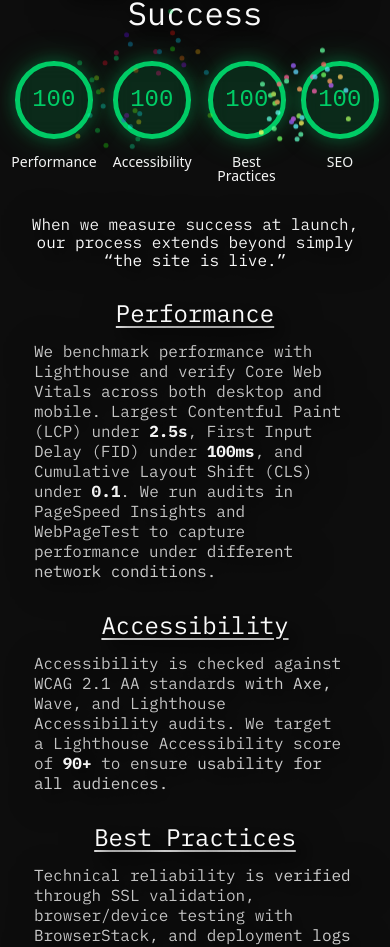
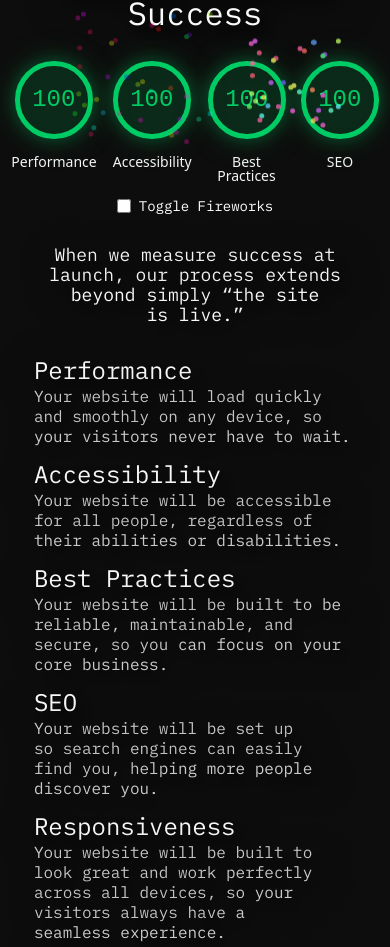
Before and after one commit to evan-baron/retcon-consulting, a Next.js app: page /development in a window 390 px wide. Shown: the part 3255-4202 px from the top of the page. Built offline with nearby package versions, Linux system fonts and the light colour scheme; a web font is replaced by a local one.

Commit message:
changed measure success to be more user friendly

```diff
--- a/src/app/components/footer/Footer.tsx
+++ b/src/app/components/footer/Footer.tsx
@@ -12,7 +12,7 @@ import styles from './footer.module.scss';
 import { useAppContext } from '@/app/context/AppContext';
 
 // MUI icons
-import { LinkedIn, Facebook } from '@mui/icons-material';
+import { LinkedIn, Instagram, Facebook } from '@mui/icons-material';
 
 function Footer() {
 	const { isMobileWidth } = useAppContext();
--- a/src/app/development/commitment/commitment.module.scss
+++ b/src/app/development/commitment/commitment.module.scss
@@ -30,7 +30,7 @@
 		width: 95%;
 		display: grid;
 		grid-template-columns: repeat(auto-fit, minmax(350px, 1fr));
-		gap: 2rem 3rem;
+		gap: 1.5rem 2rem;
 		margin: 1.25rem 0;
 		padding: 0;
 		list-style: none;
--- a/src/app/development/customTiles/customTiles.module.scss
+++ b/src/app/development/customTiles/customTiles.module.scss
@@ -4,14 +4,14 @@
 	display: grid;
 	justify-content: center;
 	grid-template-columns: repeat(3, minmax(0, 25rem));
-	gap: 3rem;
-	max-height: 72rem;
+	gap: 2rem 3rem;
+	max-height: 71rem;
 	transition: max-height 0.5s ease-in-out;
 	padding: 3rem 2rem;
 	overflow: hidden;
 
 	&.open {
-		max-height: 107rem;
+		max-height: 105rem;
 
 		.tile.hidden {
 			opacity: 1;
--- a/src/app/development/development.module.scss
+++ b/src/app/development/development.module.scss
@@ -166,6 +166,8 @@
 	}
 
 	.custom {
+		gap: 0;
+
 		h2 {
 			margin-top: 0 !important;
 		}
--- a/src/app/development/measureSuccess/MeasureSuccess.tsx
+++ b/src/app/development/measureSuccess/MeasureSuccess.tsx
@@ -11,8 +11,13 @@ import styles from './measureSuccess.module.scss';
 // Components imports
 
 // Context imports
+import { useAppContext } from '@/app/context/AppContext';
+
+// Data imports
+import { MeasureDefinitions } from '@/lib/data/measure-success';
 
 const MeasureSuccess = () => {
+	const { isMobile } = useAppContext();
 	const scores = ['Performance', 'Accessibility', 'Best Practices', 'SEO'];
 
 	const wrapperRef = useRef<HTMLDivElement | null>(null);
@@ -28,7 +33,7 @@ const MeasureSuccess = () => {
 
 	// Definitions refs
 	const definitionsRefs = useMemo(
-		() => Array.from({ length: 5 }).map(() => createRef<HTMLDListElement>()),
+		() => Array.from({ length: 6 }).map(() => createRef<HTMLDListElement>()),
 		[]
 	);
 
@@ -51,6 +56,7 @@ const MeasureSuccess = () => {
 	);
 
 	const [fireworksActive, setFireworksActive] = useState(false);
+	const [showFireworks, setShowFireworks] = useState(true);
 	const [hasAnimated, setHasAnimated] = useState(false);
 
 	useEffect(() => {
@@ -135,6 +141,10 @@ const MeasureSuccess = () => {
 		return () => observer.disconnect();
 	}, [allRefs, definitionsRefs, definitionsRefsVisible, hasAnimated]);
 
+	const handleChange = () => {
+		setShowFireworks((prev) => !prev);
+	};
+
 	return (
 		<div className={styles['measureSuccess-wrapper']} ref={wrapperRef}>
 			<div
@@ -151,7 +161,7 @@ const MeasureSuccess = () => {
 						</li>
 					))}
 				</ul>
-				{fireworksActive ? (
+				{fireworksActive && showFireworks ? (
 					<div
 						className={styles.pyro}
 						data-credit='CSS Fireworks. Originally by Eddie Lin https://codepen.io/paulirish/pen/yEVMbP'
@@ -160,6 +170,28 @@ const MeasureSuccess = () => {
 						<div className={styles.after}></div>
 					</div>
 				) : null}
+				<div className={styles['fireworks-toggle']}>
+					<input
+						id='fireworks-toggle'
+						type='checkbox'
+						checked={!showFireworks}
+						onChange={(e) => {
+							e.stopPropagation();
+							handleChange();
+						}}
+						aria-labelledby='fireworks-label'
+					/>
+					<label
+						aria-label='Toggle Fireworks'
+						htmlFor='fireworks-label'
+						onClick={(e) => {
+							e.stopPropagation();
+							handleChange();
+						}}
+					>
+						Toggle Fireworks
+					</label>
+				</div>
 			</div>
 			<div className={styles.definitions}>
 				<p
@@ -171,7 +203,43 @@ const MeasureSuccess = () => {
 					When we measure success at launch, our process extends beyond simply
 					“the site is live.”
 				</p>
-				<dl
+				{!isMobile ? (
+					<div className={styles['definitions-grid']}>
+						{MeasureDefinitions.map((def, index) => (
+							<dl
+								className={`${styles.definition} ${
+									definitionsRefsVisible[index + 1].visible
+										? styles.visible
+										: ''
+								}`}
+								ref={definitionsRefs[index]}
+								key={def.title}
+							>
+								<div className={styles['icon-wrapper']}>{def.icon}</div>
+								<dt>{def.title}</dt>
+								<dd>{def.description}</dd>
+							</dl>
+						))}
+					</div>
+				) : (
+					<div className={styles['definitions-list']}>
+						{MeasureDefinitions.map((def, index) => (
+							<dl
+								className={`${styles.definition} ${
+									definitionsRefsVisible[index + 1].visible
+										? styles.visible
+										: ''
+								}`}
+								ref={definitionsRefs[index]}
+								key={def.title}
+							>
+								<dt>{def.title}</dt>
+								<dd>{def.description}</dd>
+							</dl>
+						))}
+					</div>
+				)}
+				{/* <dl
 					className={`${styles.definition} ${
 						definitionsRefsVisible[1].visible ? styles.visible : ''
 					}`}
@@ -258,10 +326,10 @@ const MeasureSuccess = () => {
 						text/images, and interactive elements passing Google&apos;s
 						Mobile-Friendly Test.
 					</dd>
-				</dl>
+				</dl> */}
 				<p
 					className={`${styles.summary} ${'descriptor'} ${
-						definitionsRefsVisible[6].visible ? styles.visible : ''
+						definitionsRefsVisible[7].visible ? styles.visible : ''
 					}`}
 					ref={summaryRef}
 				>
@@ -272,17 +340,6 @@ const MeasureSuccess = () => {
 					, and <span style={{ fontWeight: 'bold' }}>responsive</span> across
 					all devices from day one.
 				</p>
-				{/* <p
-					className={`${styles.summary} ${'descriptor'} ${
-						definitionsRefsVisible[6].visible ? styles.visible : ''
-					}`}
-					ref={summaryRef}
-				>
-					Success at launch means your website is fast (meeting Core Web Vitals
-					thresholds), accessible (WCAG 2.1 AA compliance), optimized for search
-					(90+ SEO score), and technically sound across all devices from day
-					one.
-				</p> */}
 			</div>
 		</div>
 	);
--- a/src/app/development/measureSuccess/measureSuccess.module.scss
+++ b/src/app/development/measureSuccess/measureSuccess.module.scss
@@ -11,6 +11,8 @@
 		height: 100%;
 		position: relative;
 		display: flex;
+		flex-direction: column;
+		gap: 1rem;
 		align-items: center;
 		justify-content: center;
 		padding: 3rem 0;
@@ -213,14 +215,37 @@
 				}
 				60%,
 				79.9% {
-					margin-top: 12%;
-					margin-left: 20%;
+					margin-top: 10%;
+					margin-left: 22%;
 				}
 				80%,
 				99.9% {
-					margin-top: 15%;
-					margin-left: 80%;
+					margin-top: 12%;
+					margin-left: 77%;
 				}
+			}
+		}
+
+		.fireworks-toggle {
+			display: flex;
+			align-items: center;
+			justify-content: center;
+			gap: 0.5rem;
+
+			input {
+				height: 0.875rem;
+				width: 0.875rem;
+				accent-color: hsl(0, 100%, 50%);
+				cursor: pointer;
+			}
+
+			label {
+				display: flex;
+				align-items: center;
+				gap: 0.5rem;
+				color: hsl(0, 100%, 100%);
+				font-size: 0.875rem;
+				cursor: pointer;
 			}
 		}
 	}
@@ -250,12 +275,86 @@
 			}
 		}
 
+		.definitions-grid {
+			display: grid;
+			grid-template-columns: repeat(auto-fit, minmax(18rem, 1fr));
+			grid-auto-rows: auto;
+			gap: 2rem 3rem;
+			justify-content: center;
+			width: 100%;
+			max-width: 1200px;
+			margin: 1.25rem auto;
+
+			.definition {
+				display: flex;
+				flex-direction: column;
+				align-items: center;
+				gap: 1rem;
+				padding: 1.25rem 1.75rem;
+				border: 2px solid var(--gray2);
+				line-height: 1.125;
+				background-image: linear-gradient(
+					135deg,
+					hsla(0, 0%, 30%, 0.45),
+					hsla(0, 0%, 10%, 0.45) 75%
+				);
+				backdrop-filter: blur(10px);
+				border-radius: 0.75rem;
+				transition: border-color 0.3s ease-in-out, box-shadow 0.3s ease-in-out,
+					opacity 0.5s ease-in-out, transform 0.3s ease-in-out;
+				box-shadow: 0.5rem 0.5rem 1rem black, 0 0 1rem hsla(0, 100%, 100%, 0),
+					0 0 2rem hsla(0, 100%, 100%, 0);
+
+				opacity: 0;
+				transform: translateY(50%);
+
+				&.visible {
+					opacity: 1;
+					transform: translateY(0);
+				}
+
+				@media (hover: hover) and (pointer: fine) {
+					&:hover {
+						border-color: var(--gray1);
+						box-shadow: 0.5rem 0.5rem 1rem black,
+							0.5rem 0.5rem 2rem hsla(180, 100%, 10%, 0.5),
+							0 0 4rem hsla(180, 100%, 10%, 0.5);
+						transform: translateY(-0.5rem);
+
+						.icon-wrapper {
+							.icon {
+								filter: drop-shadow(0 0 1.5rem aqua);
+								transform: scale(1.1);
+								color: aqua;
+							}
+						}
+					}
+				}
+
+				.icon-wrapper {
+					.icon {
+						font-size: 3.5rem;
+						color: var(--gray1);
+						transition: filter 0.3s ease-in-out, transform 0.3s ease-in-out,
+							color 0.3s ease-in-out;
+					}
+				}
+			}
+		}
+
+		.definitions-list {
+			width: 100%;
+			display: flex;
+			flex-direction: column;
+			align-items: center;
+			gap: 1rem;
+
 			.definition {
 				width: 90%;
 				display: flex;
 				flex-direction: column;
-			align-items: center;
-			gap: 1rem;
+				// align-items: center;
+				gap: 0.25rem;
 				opacity: 0;
 				transform: translateY(100%);
 				transition: opacity 0.5s ease-in-out, transform 0.5s;
@@ -268,14 +367,14 @@
 				dt {
 					font-size: 2rem;
 					color: var(--gray1);
-				text-decoration: underline;
-				text-underline-offset: 0.25rem;
+					// text-decoration: underline;
+					// text-underline-offset: 0.25rem;
 					text-shadow: 0.5rem 0.5rem 1rem black, 0.5rem 0.5rem 2rem black,
 						0.5rem 0.5rem 3rem black;
 				}
 
 				dd {
-				width: 75%;
+					width: 100%;
 					font-size: 1.125rem;
 					color: var(--gray2) !important;
 					line-height: 1.25;
@@ -283,6 +382,41 @@
 						0.5rem 0.5rem 3rem black;
 				}
 			}
+		}
+
+		// .definition {
+		// 	width: 90%;
+		// 	display: flex;
+		// 	flex-direction: column;
+		// 	align-items: center;
+		// 	gap: 1rem;
+		// 	opacity: 0;
+		// 	transform: translateY(100%);
+		// 	transition: opacity 0.5s ease-in-out, transform 0.5s;
+
+		// 	&.visible {
+		// 		opacity: 1;
+		// 		transform: translateY(0);
+		// 	}
+
+		// 	dt {
+		// 		font-size: 2rem;
+		// 		color: var(--gray1);
+		// 		text-decoration: underline;
+		// 		text-underline-offset: 0.25rem;
+		// 		text-shadow: 0.5rem 0.5rem 1rem black, 0.5rem 0.5rem 2rem black,
+		// 			0.5rem 0.5rem 3rem black;
+		// 	}
+
+		// 	dd {
+		// 		width: 75%;
+		// 		font-size: 1.125rem;
+		// 		color: var(--gray2) !important;
+		// 		line-height: 1.25;
+		// 		text-shadow: 0.5rem 0.5rem 1rem black, 0.5rem 0.5rem 2rem black,
+		// 			0.5rem 0.5rem 3rem black;
+		// 	}
+		// }
 
 		.summary {
 			font-size: var(--descriptor);
@@ -378,8 +512,13 @@
 				font-size: var(--descriptor);
 
 				@media screen and (max-width: 550px) and (orientation: portrait) {
-					width: 95%;
+					width: 90%;
+					font-size: 1.125rem;
 				}
+			}
+
+			.definitions-grid {
+				gap: 1.5rem 2rem;
 			}
 
 			.definition {
@@ -390,11 +529,11 @@
 				dt {
 					font-size: 1.75rem;
 					color: var(--gray1);
-					text-decoration: underline;
-					text-underline-offset: 0.25rem;
+					// text-decoration: underline;
+					// text-underline-offset: 0.25rem;
 
 					@media screen and (max-width: 550px) and (orientation: portrait) {
-						font-size: 1.5rem;
+						font-size: 1.5rem !important;
 					}
 				}
 
@@ -405,11 +544,11 @@
 					text-wrap: pretty;
 
 					@media screen and (max-height: 700px) and (orientation: landscape) {
-						font-size: 1rem;
+						font-size: 1rem !important;
 					}
 
 					@media screen and (max-width: 550px) and (orientation: portrait) {
-						font-size: 1rem;
+						font-size: 1rem !important;
 					}
 				}
 			}
@@ -419,8 +558,9 @@
 				transform: translateY(50%);
 
 				@media screen and (max-width: 550px) and (orientation: portrait) {
+					font-size: 1.125rem;
 					text-align: center;
-					width: 95%;
+					width: 90%;
 				}
 			}
 		}
--- a/src/app/development/timeline/timeline.module.scss
+++ b/src/app/development/timeline/timeline.module.scss
@@ -60,6 +60,7 @@
 					aspect-ratio: 1;
 					border-radius: 50%;
 					border: 0.25rem solid var(--gray1);
+					// border: 0.25rem solid hsl(var(--ball-hue), 100%, 50%);
 					overflow: hidden;
 
 					.icon-wrapper {
@@ -69,7 +70,6 @@
 						top: 50%;
 						left: 50%;
 						transform: translate(-50%, -50%);
-						color: var(--gray1);
 						display: flex;
 						align-items: center;
 						justify-content: center;
@@ -82,6 +82,7 @@
 
 						.icon {
 							font-size: var(--icon-size);
+							color: hsl(var(--ball-hue), 100%, 50%);
 						}
 					}
 				}
@@ -169,7 +170,7 @@
 			.line {
 				position: relative;
 				width: 0.25rem;
-				height: 7rem;
+				height: 5rem;
 				background: var(--gray1);
 			}
 		}
--- /dev/null
+++ b/src/lib/data/measure-success.tsx
@@ -0,0 +1,57 @@
+// Styles imports
+import styles from '../../app/development/measureSuccess/measureSuccess.module.scss';
+
+// MUI Icons
+import {
+	Speed,
+	AccessibilityNew,
+	CheckOutlined,
+	SearchOutlined,
+	DevicesOutlined,
+	TrendingUp,
+} from '@mui/icons-material';
+
+export interface Definition {
+	title: string;
+	description: string;
+	icon: React.ReactNode;
+}
+
+export const MeasureDefinitions: Definition[] = [
+	{
+		title: 'Performance',
+		description:
+			'Your website will load quickly and smoothly on any device, so your visitors never have to wait.',
+		icon: <Speed className={styles.icon} />,
+	},
+	{
+		title: 'Accessibility',
+		description:
+			'Your website will be accessible for all people, regardless of their abilities or disabilities.',
+		icon: <AccessibilityNew className={styles.icon} />,
+	},
+	{
+		title: 'Best Practices',
+		description:
+			'Your website will be built to be reliable, maintainable, and secure, so you can focus on your core business.',
+		icon: <CheckOutlined className={styles.icon} />,
+	},
+	{
+		title: 'SEO',
+		description:
+			'Your website will be set up so search engines can easily find you, helping more people discover you.',
+		icon: <SearchOutlined className={styles.icon} />,
+	},
+	{
+		title: 'Responsiveness',
+		description:
+			'Your website will be built to look great and work perfectly across all devices, so your visitors always have a seamless experience.',
+		icon: <DevicesOutlined className={styles.icon} />,
+	},
+	{
+		title: 'Scalability',
+		description:
+			'Your website will be built to scale and grow with your business, so you can handle more visitors and new demands without worry.',
+		icon: <TrendingUp className={styles.icon} />,
+	},
+];
--- a/src/lib/data/why-custom.tsx
+++ b/src/lib/data/why-custom.tsx
@@ -29,7 +29,7 @@ export const ReasonTiles: ReasonTile[] = [
 	{
 		title: 'Performance &\nSpeed',
 		summary:
-			'Custom websites eliminate template bloat, delivering faster load times and smoother performance.',
+			'Custom websites eliminate bloat, delivering faster load times and smoother performance.',
 		stat1:
 			"A fast website is critical for business. Custom sites are lean, with only the features you need, which means better performance scores and smoother user experiences. By optimizing every detail, you're not stuck with the extra scripts and plugins that slow sites down.",
 		stat2: `A 1-second delay can reduce conversions by <span style='font-weight:bold; color: var(--gray1)'>7%</span>. Pages slower than 3 seconds risk losing <span style='font-weight:bold; color: var(--gray1)'>40% of visitors</span>.`,
@@ -56,9 +56,9 @@ export const ReasonTiles: ReasonTile[] = [
 	{
 		title: 'Scalability &\nFuture-Proofing',
 		summary:
-			'Custom sites are built to grow with your business, from e-commerce to member portals.',
+			'Custom websites are built to grow with your business, from e-commerce to member portals.',
 		stat1:
-			'Templates are fine for starters, but businesses quickly outgrow them. Custom sites are built for the future, whether you need a member portal, e-commerce checkout, or reporting dashboard, you can expand without hitting a wall.',
+			'Templates are fine for starters, but businesses quickly outgrow them. Custom websites are built for the future, whether you need a member portal, e-commerce checkout, or reporting dashboard, you can expand without hitting a wall.',
 		stat2: `Businesses that invest early in scalable digital infrastructure save an average of <span style='font-weight:bold; color: var(--gray1)'>30% in replatforming costs</span> later.`,
 		icon: <TrendingUp className={`${stylesA.icon} ${stylesB.icon}`} />,
 	},
```
Also changed, not shown: src/app/development/timeline/Timeline.tsx (+7 -3 lines). Lines whose indentation alone changed are shown as unchanged.
